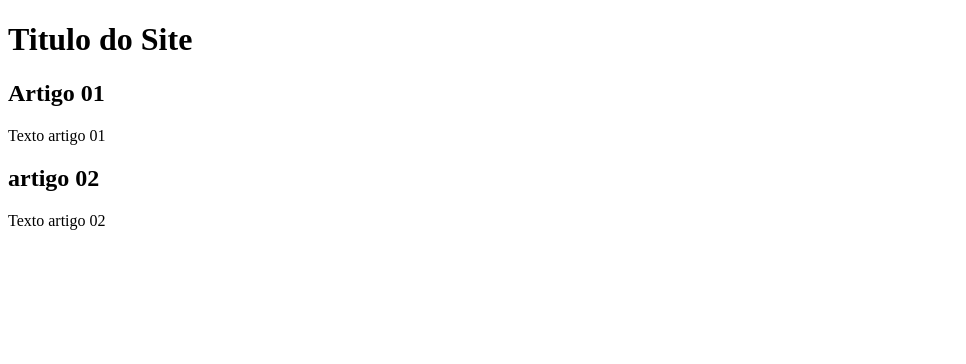
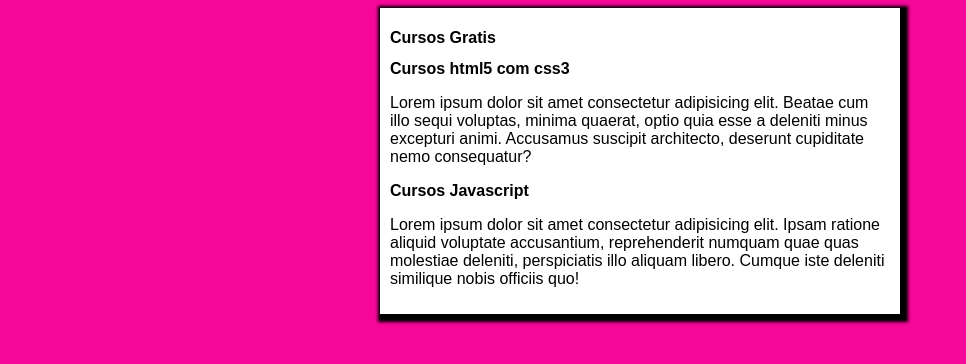
Before and after one commit to Josenetto97/projeto-site, a plain HTML site: page index.html in a window 1280 px wide. Shown: the whole page, without its empty margins (0-966 px from the left). Drawn offline with Linux system fonts and the light colour scheme.

Commit message:
Squashed commit of the following:
commit 5de85aab85c7af1223744cb368e090ccde09eb25
Author: Josenetto97 <jose_netto2016@hotmail.com>
Date:   Fri Jun 30 20:46:23 2023 -0300

    Update style.css

commit dd61a4711f17d5b0544bc998bf7929e753904acb
Author: Josenetto97 <jose_netto2016@hotmail.com>
Date:   Fri Jun 30 18:04:24 2023 -0300

    Update style.css

commit b5b0c161ea536d6bbca6eedfb92e35effcfabe6f
Author: Josenetto97 <jose_netto2016@hotmail.com>
Date:   Fri Jun 30 18:03:39 2023 -0300

    Update style.css

commit 1fffc2ad6541835dece96875cf437fdd6e30c6ff
Merge: cab1d90 efe53b9
Author: Josenetto97 <jose_netto2016@hotmail.com>
Date:   Fri Jun 30 17:54:48 2023 -0300

    Merge branch 'design' into conteudo

commit cab1d90167051543d55ebe6bd51025abc686810c
Author: Josenetto97 <jose_netto2016@hotmail.com>
Date:   Fri Jun 30 17:50:43 2023 -0300

    Update index.html

commit efe53b9ed1b208d17c9d77f195c9f0b931dd5c53
Author: Josenetto97 <jose_netto2016@hotmail.com>
Date:   Fri Jun 30 17:49:43 2023 -0300

    Design iniciado

commit 2a61539b2c47a4c85d1bcbdbd6c11d2c0c07a087
Author: Josenetto97 <jose_netto2016@hotmail.com>
Date:   Fri Jun 30 17:39:57 2023 -0300

    escrevendo cont

```diff
--- /dev/null
+++ b/estilos/style.css
@@ -0,0 +1,17 @@
+*{
+    font-family:Arial, Helvetica, sans-serif;
+    font-size: 16px;
+
+}
+
+body{
+    background-color: rgb(245, 7, 153);
+
+}
+main{
+    background-color: rgb(255, 255, 255);
+    width: 500px;
+    margin: auto;
+    padding: 10px;
+    box-shadow: 3px 3px 3px 5px rgb(0, 0, 0);
+}
--- a/index.html
+++ b/index.html
@@ -3,20 +3,21 @@
 <head>
     <meta charset="UTF-8">
     <meta name="viewport" content="width=device-width, initial-scale=1.0">
-    <title>Titulo do Site</title>
+    <title>Curso em Video</title>
+    <link rel="stylesheet" href="estilos/style.css">
 </head>
 <body>
     <main>
         <header>
-          <h1>Titulo do Site</h1>
+          <h1>Cursos Gratis</h1>
         </header>
         <article>
-          <h2>Artigo 01 </h2>
-          <p>Texto artigo 01</p>
+          <h2>Cursos html5 com css3 </h2>
+          <p>Lorem ipsum dolor sit amet consectetur adipisicing elit. Beatae cum illo sequi voluptas, minima quaerat, optio quia esse a deleniti minus excepturi animi. Accusamus suscipit architecto, deserunt cupiditate nemo consequatur?</p>
         </article>
         <article>
-            <h2>artigo 02</h2>
-                    <p>Texto artigo 02</p>
+            <h2>Cursos Javascript</h2>
+                    <p>Lorem ipsum dolor sit amet consectetur adipisicing elit. Ipsam ratione aliquid voluptate accusantium, reprehenderit numquam quae quas molestiae deleniti, perspiciatis illo aliquam libero. Cumque iste deleniti similique nobis officiis quo!</p>
         </article>
     </main>
 
```
